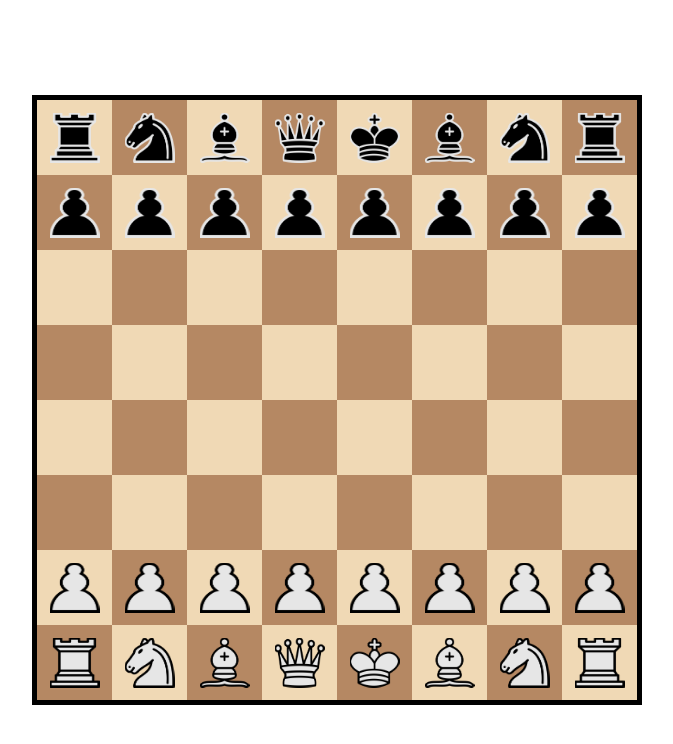
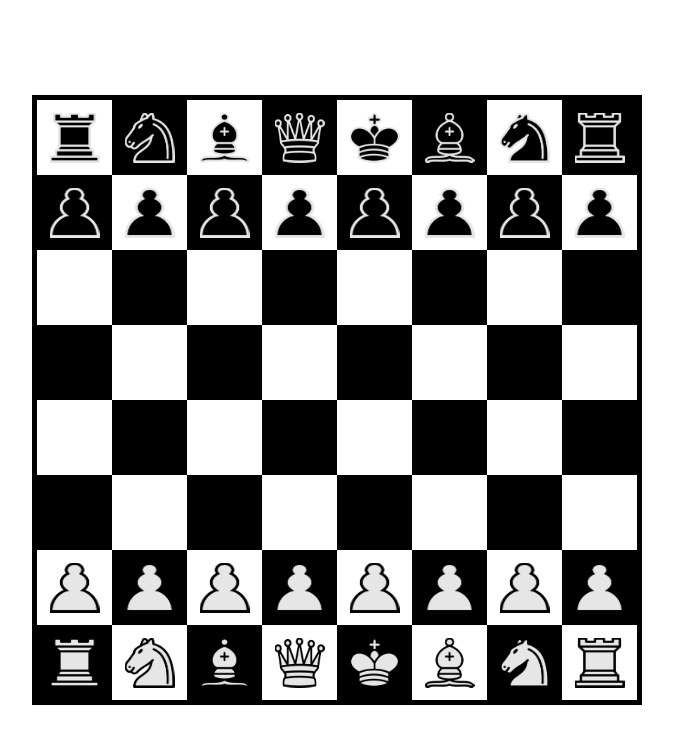
Before and after one commit to GiorgiEz/Chess, a React (Create React App) app: page / in a window 1280 px wide. Shown: the top 744 px of the page, without its empty margins (303-976 px from the left). Built offline with nearby package versions, Linux system fonts and the light colour scheme.

Commit message:
fixed issues

```diff
--- a/src/ChessBoard/ChessBoard.tsx
+++ b/src/ChessBoard/ChessBoard.tsx
@@ -1,6 +1,4 @@
-import React, {useRef, useEffect} from 'react';
-import './ChessBoard.css';
-import {MovePieces} from "./MovePieces"
+import React from 'react';
 
 import whitePawn from '../assets/white-pawn.png';
 import whiteRook from '../assets/white-rook.png';
@@ -14,65 +12,41 @@ import blackQueen from '../assets/black-queen.png';
 import blackKnight from '../assets/black-knight.png';
 import blackKing from '../assets/black-king.png';
 import blackBishop from '../assets/black-bishop.png';
+import {MovePieces} from "./MovePieces";
 
-interface Props {
-    src: string, x: number, y: number;
+interface Piece {
+    src: string,
+    x: number,
+    y:number,
+    color: "white" | "black",
+    name: string
 }
 
 export const ChessBoard = () => {
-    const canvasRef = useRef<HTMLCanvasElement>(null);
+    const canvasSize = 600
     const squareSize = 75
+    const imageSize = 50
+    const pieces: Piece[] = []
 
-    const pieces: Props[] = [
-        {src: blackRook, x:12.5, y:12.5},
-        {src: blackKnight, x:87.5, y:12.5},
-        {src: blackBishop, x:162.5, y:12.5},
-        {src: blackQueen, x:237.5, y:12.5},
-        {src: blackKing, x:312.5, y:12.5},
-        {src: blackBishop, x:387.5, y:12.5},
-        {src: blackKnight, x:462.5, y:12.5},
-        {src: blackRook, x:537.5, y:12.5},
+    const blackPieces = [blackRook, blackKnight, blackBishop, blackQueen, blackKing, blackBishop, blackKnight, blackRook]
+    const whitePieces = [whiteRook, whiteKnight, whiteBishop, whiteQueen, whiteKing, whiteBishop, whiteKnight, whiteRook]
+    const namesArray = ["rook", "knight", "bishop", "queen", "king", "bishop", "knight", "rook"]
 
-        {src: whiteRook, x:12.5, y:537.5},
-        {src: whiteKnight, x:87.5, y:537.5},
-        {src: whiteBishop, x:162.5, y:537.5},
-        {src: whiteQueen, x:237.5, y:537.5},
-        {src: whiteKing, x:312.5, y:537.5},
-        {src: whiteBishop, x:387.5, y:537.5},
-        {src: whiteKnight, x:462.5, y:537.5},
-        {src: whiteRook, x:537.5, y:537.5},
-        ]
-
-    for (let i = 12.5; i < 600; i += squareSize){
-        pieces.push({src: blackPawn, x: i, y:87.5})
-        pieces.push({src: whitePawn, x: i, y:462.5})
+    for (let i = 12.5, index = 0; index < blackPieces.length; i += squareSize, index++) {
+        pieces.push({src: blackPieces[index], x: i, y: 12.5, color: "black", name: namesArray[index]})
+        pieces.push({src: whitePieces[index], x: i, y: 537.5, color: "white", name: namesArray[index]})
+        pieces.push({src: blackPawn, x: i, y: 87.5, color: "black", name:"pawn"})
+        pieces.push({src: whitePawn, x: i, y: 462.5, color: "white", name:"pawn"})
     }
-
-    useEffect(() => {
-        const canvas = canvasRef.current;
-        const ctx = canvas?.getContext('2d');
-        if (ctx) {
-            ctx.clearRect(0, 0, 500, 500);
-            for (let row = 0; row < 8; row++) {
-                for (let col = 0; col < 8; col++) {
-                    const x = col * squareSize;
-                    const y = row * squareSize;
-                    ctx.fillStyle = (row + col) % 2 === 0 ? '#f0d9b5' : '#b58863';
-                    ctx.fillRect(x, y, squareSize, squareSize);
-                }
-            }
-        }
-    }, []);
 
     return (
         <div>
-            <canvas
-                className={"chessboard"}
-                ref={canvasRef}
-                width={600}
-                height={600}
+            <MovePieces
+                pieces={pieces}
+                canvasSize={canvasSize}
+                squareSize={squareSize}
+                imageSize={imageSize}
             />
-            <MovePieces pieces={pieces} />
         </div>
-    );
-};
+    )
+}
--- a/src/ChessBoard/MovePieces.tsx
+++ b/src/ChessBoard/MovePieces.tsx
@@ -1,24 +1,38 @@
 import React from "react";
+import "./ChessBoard.css"
 
 interface Props {
-    pieces: {src: string, x: number, y: number}[];
+    pieces: {src: string, x: number, y:number, color: "white" | "black", name: string}[];
+    squareSize: number;
+    canvasSize: number;
+    imageSize: number;
 }
 
 interface State {
     positions: { x: number; y: number }[];
-    isDragging: boolean;
-    draggingIndex: number;
-    mousePosition: { x: number; y: number; };
 }
 
 export class MovePieces extends React.Component<Props, State> {
     canvasRef = React.createRef<HTMLCanvasElement>();
+    pieceImages: HTMLImageElement[] = []
+    isDragging: boolean = false
+    draggingIndex: number = -1
+    mousePosition = {x: 0, y: 0}
+    initialPositions = this.props.pieces.map(({x, y}) => ({x,y}))
+    colorAndNameArray = this.props.pieces.map(({color, name}) => ({name, color}))
+
+    public constructor(props: Props) {
+        super(props);
+
+        for (let i = 0; i < this.props.pieces.length; i++) {
+            const image = new Image();
+            image.src = this.props.pieces[i].src;
+            this.pieceImages.push(image)
+        }
+    }
 
     state: State = {
         positions: this.props.pieces.map(({x,y}) => ({ x, y })),
-        isDragging: false,
-        draggingIndex: -1,
-        mousePosition: {x: 0, y: 0},
     }
 
     componentDidMount() {
@@ -43,22 +57,25 @@ export class MovePieces extends React.Component<Props, State> {
         return {
             x: event.clientX - left,
             y: event.clientY - top,
-        };
+        }
     }
 
     onMouseDown = (event: React.MouseEvent<HTMLCanvasElement>) => {
         const mousePositions = this.getMousePositions(event)
         const index = this.getIndexAtPosition(mousePositions.x, mousePositions.y);
         if (index !== -1) {
-            this.setState({ isDragging: true, draggingIndex: index });
+            this.isDragging = true
+            this.draggingIndex = index
+            this.initialPositions[index] = { ...this.state.positions[index] };
             window.addEventListener("pointermove", this.onMouseMove);
             window.addEventListener("pointerup", this.onMouseUp);
-            this.setState({ mousePosition: { x: mousePositions.x, y: mousePositions.y } });
+            this.mousePosition = { x: mousePositions.x, y: mousePositions.y };
         }
     }
 
     onMouseUp = () => {
-        this.setState({ isDragging: false, draggingIndex: -1 });
+        this.isDragging = false
+        this.draggingIndex = -1
         window.removeEventListener("pointermove", this.onMouseMove);
         window.removeEventListener("pointerup", this.onMouseUp);
     }
@@ -68,32 +85,51 @@ export class MovePieces extends React.Component<Props, State> {
         let x = mousePositions.x
         let y = mousePositions.y
         //Can't move pieces outside of canvas
-        if (x >= 550) x = 550
+        const line = this.props.canvasSize - this.props.imageSize
+        if (x >= line) x = line
         if (x <= 0) x = 0
         if (y <= 0) y = 0
-        if (y >= 550) y = 550
-        this.setState({ mousePosition: { x: x, y: y } });
+        if (y >= line) y = line
+        this.mousePosition = { x: x, y: y };
     }
 
     onMouseMove = (event: MouseEvent) => {
         const mousePositions = this.getMousePositions(event)
         let x = mousePositions.x
         let y = mousePositions.y
+        const i = this.draggingIndex
         // Update position of the piece to be in the middle of the square
-        for (let xPosition = 0; xPosition < 600; xPosition+=75){
-            for (let yPosition = 0; yPosition < 600; yPosition+=75){
-                if ((this.state.mousePosition.x >= xPosition && this.state.mousePosition.x <= xPosition + 75) &&
-                    (this.state.mousePosition.y >= yPosition && this.state.mousePosition.y <= yPosition + 75)){
-                        x = xPosition + 12.5
-                        y = yPosition + 12.5
+        for (let xPos = 0; xPos < this.props.canvasSize; xPos += this.props.squareSize){
+            for (let yPos = 0; yPos < this.props.canvasSize; yPos += this.props.squareSize){
+                if (this.mousePosition.x >= xPos &&
+                    this.mousePosition.x <= xPos + this.props.squareSize &&
+                    this.mousePosition.y >= yPos &&
+                    this.mousePosition.y <= yPos + this.props.squareSize){
+                        x = xPos + 12.5
+                        y = yPos + 12.5
                 }
             }
         }
-        // Only update the state if the mouse has been moved
-        if (x !== this.state.mousePosition.x || y !== this.state.mousePosition.y) {
+        if (this.draggingIndex !== -1) {
+            if (this.colorAndNameArray[i].color === "white" && this.colorAndNameArray[i].name === "pawn") {
+                let initialPosXStart = this.state.positions[i].x - 12.5
+                let initialPosXEnd = this.state.positions[i].x + 62.5
+                let initialPosYStart = this.state.positions[i].y - 12.5
+                let initialPosYEnd = this.state.positions[i].y + 62.5
+                console.log(initialPosYStart, initialPosYEnd)
+                if (!(initialPosXStart <= x && x <= initialPosXEnd) || y >= initialPosYStart+25){
+                    x = this.initialPositions[i].x;
+                    y = this.initialPositions[i].y;
+                }
+            }
+        }
+
+        //Only update the state if the mouse has been moved
+        if (x !== this.mousePosition.x || y !== this.mousePosition.y) {
             const positions = [...this.state.positions];
-            positions[this.state.draggingIndex] = { x, y };
-            this.setState({ positions, mousePosition: { x, y } });
+            positions[this.draggingIndex] = { x, y };
+            this.setState({ positions });
+            this.mousePosition = { x, y }
         }
     }
 
@@ -101,34 +137,50 @@ export class MovePieces extends React.Component<Props, State> {
         const positions = this.state.positions;
         for (let i = 0; i < positions.length; i++) {
             const { x: imageX, y: imageY } = positions[i];
-            const imageWidth = 50;
-            const imageHeight = 50;
-            if (x >= imageX && x <= imageX + imageWidth && y >= imageY && y <= imageY + imageHeight) return i;
+            const imageSize = this.props.imageSize;
+            if (x >= imageX && x <= imageX + imageSize && y >= imageY && y <= imageY + imageSize) return i;
         }
         return -1;
     }
 
     draw_pieces = (ctx: CanvasRenderingContext2D) => {
-        ctx.clearRect(0, 0, 600, 600);
-
+        ctx.clearRect(0, 0, this.props.canvasSize, this.props.canvasSize);
+        const squareSize = this.props.squareSize
+        //Draw background
+        if (ctx) {
+            for (let row = 0; row < 8; row++) {
+                for (let col = 0; col < 8; col++) {
+                    const x = col * squareSize;
+                    const y = row * squareSize;
+                    ctx.fillStyle = (row + col) % 2 === 0 ? "#FFFFFF" : '#000000';
+                    ctx.fillRect(x, y, squareSize, squareSize);
+                }
+            }
+        }
+        //Draw pieces
         for (let i = 0; i < this.props.pieces.length; i++) {
-            const image = new Image();
-            image.src = this.props.pieces[i].src;
+            const image = this.pieceImages[i];
             let { x, y } = this.state.positions[i];
 
             // If the piece is being dragged, draw it at the current mouse position
-            if (this.state.isDragging && i === this.state.draggingIndex) {
-                x = this.state.mousePosition.x;
-                y = this.state.mousePosition.y;
+            if (this.isDragging && i === this.draggingIndex) {
+                x = this.mousePosition.x;
+                y = this.mousePosition.y;
             }
-            ctx.drawImage(image, x, y, 50, 50);
+            ctx.drawImage(image, x, y, this.props.imageSize, this.props.imageSize);
         }
         requestAnimationFrame(() => this.draw_pieces(ctx));
     }
 
     render() {
         return (
-            <canvas ref={this.canvasRef} width={600} height={600} onMouseDown={this.onMouseDown}/>
+            <canvas
+                className={"chessboard"}
+                ref={this.canvasRef}
+                width={this.props.canvasSize}
+                height={this.props.canvasSize}
+                onMouseDown={this.onMouseDown}
+            />
         )
     }
 }
```
